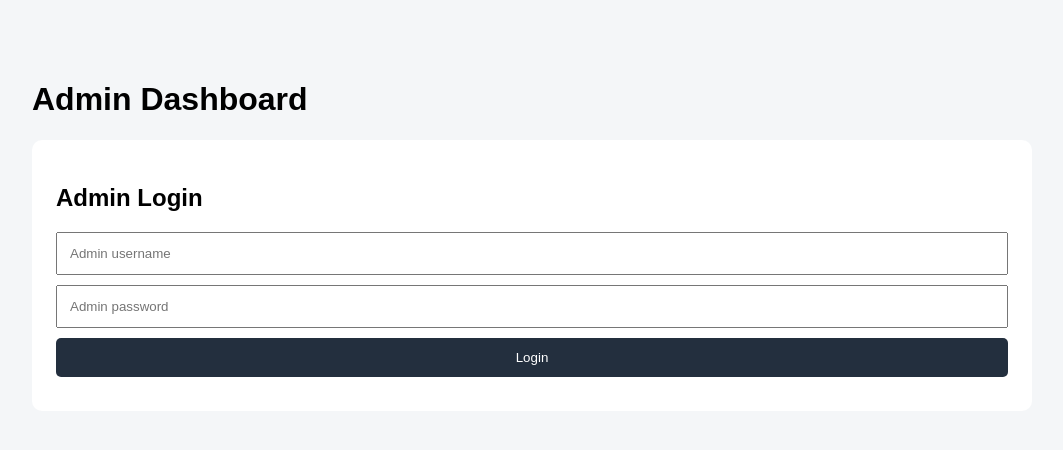
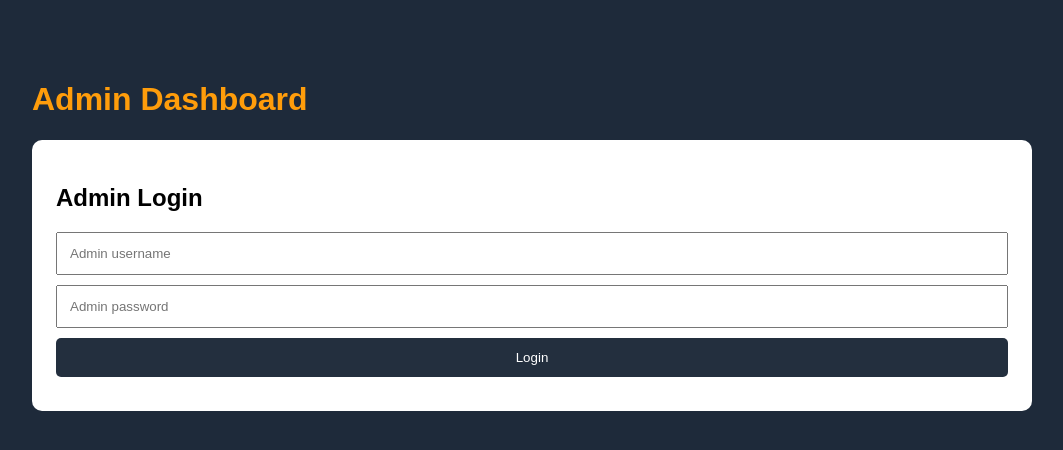
Before and after one commit to Govind-r11/CodeAlpha_EcommerceStore, a website: page public/admin.html in a window 1280 px wide. Shown: the whole page, without its empty margins (108-1171 px from the left). Drawn offline with Linux system fonts and the light colour scheme.

Commit message:
Fix dependency vulnerability and update admin dashboard styling

```diff
--- a/public/admin.css
+++ b/public/admin.css
@@ -3,7 +3,11 @@ body {
     max-width: 1000px;
     margin: 40px auto;
     padding: 20px;
-    background: #f4f6f8;
+    background: #1e2a3a;
+}
+
+h1{
+    color: #ff9d0b;
 }
 
 .panel {
```
Also changed, not shown: 1 other file.
